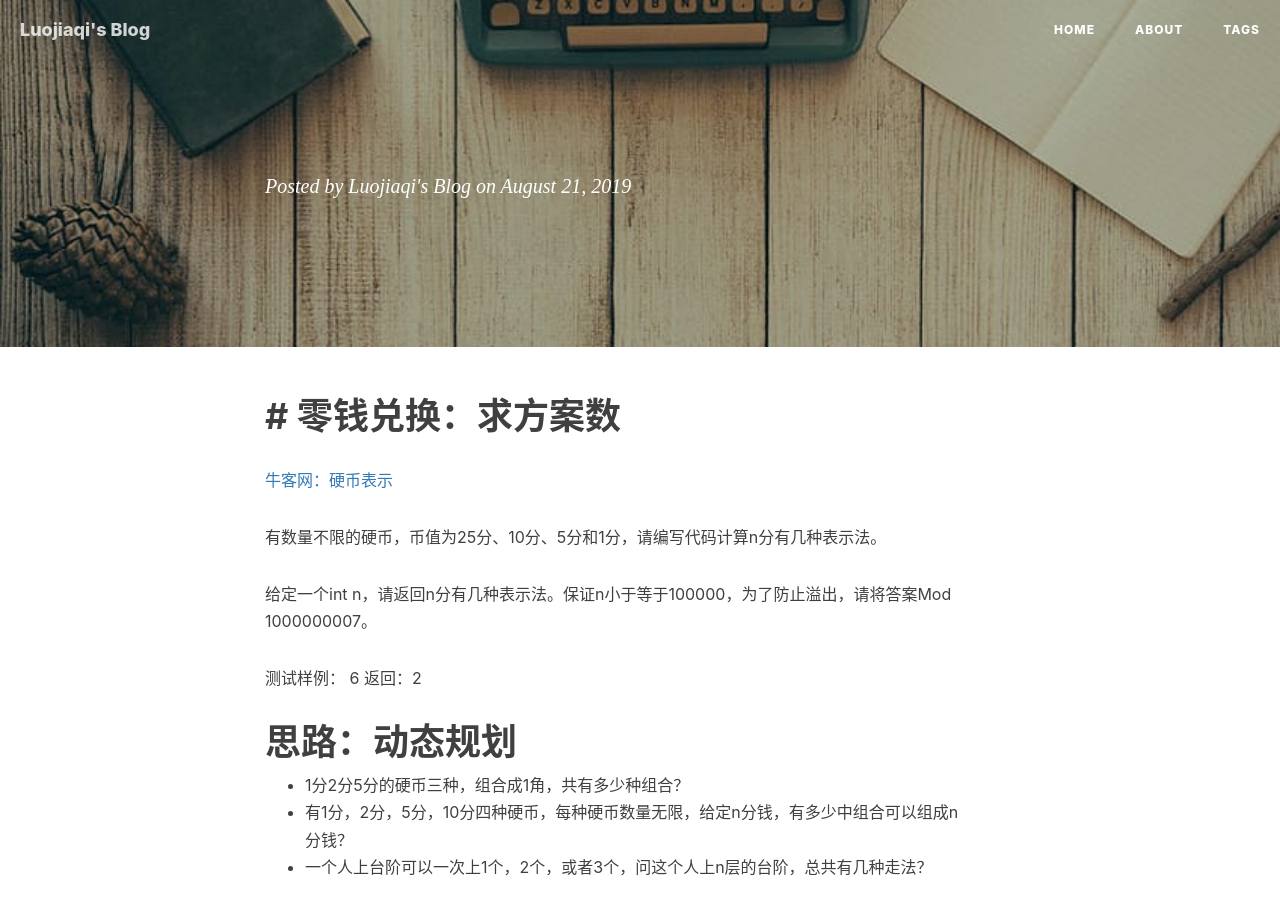
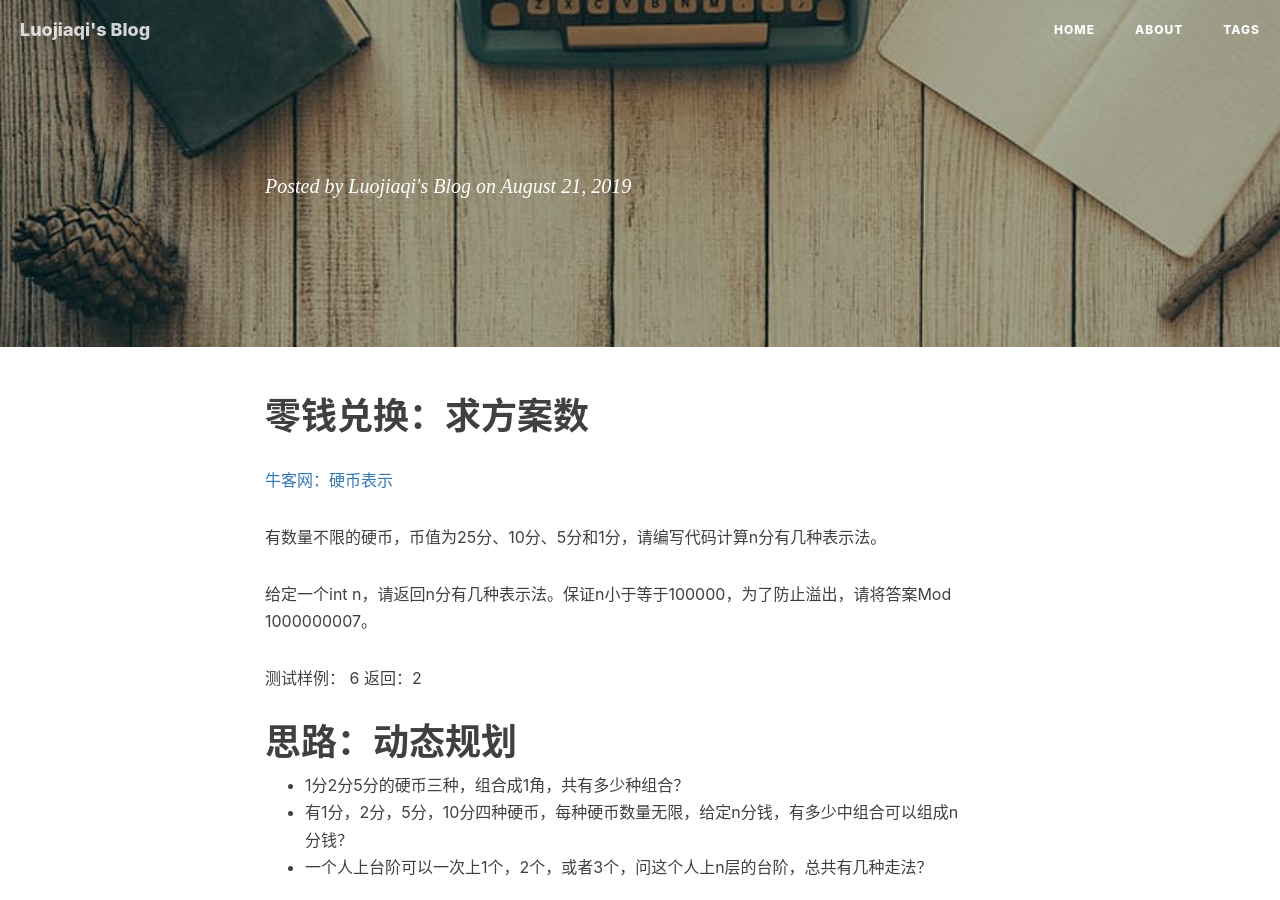
Before and after one commit to luojiaqi0810/luojiaqi0810.github.io, a Jekyll site: the page built from _posts/2019-08-19-零钱组合问题.md, in a window 1280 px wide and 900 px high. Built offline with Jekyll 4.4.1, drawn with Linux system fonts in a browser that asks for light colours; nearby versions of some CDN libraries; our own code applies the rules of GitHub Pages for plain Markdown files; comment, search, counter and statistics services are not loaded.

Commit message:
update articles

```diff
--- a/_posts/2019-08-19-零钱组合问题.md
+++ b/_posts/2019-08-19-零钱组合问题.md
@@ -10,7 +10,7 @@ tags:
     算法笔记
 ---
 
-# # 零钱兑换：求方案数
+# 零钱兑换：求方案数
 
 [牛客网：硬币表示](https://www.nowcoder.com/questionTerminal/c0503ca0a12d4256af33fce2712d7b24)
 
```
